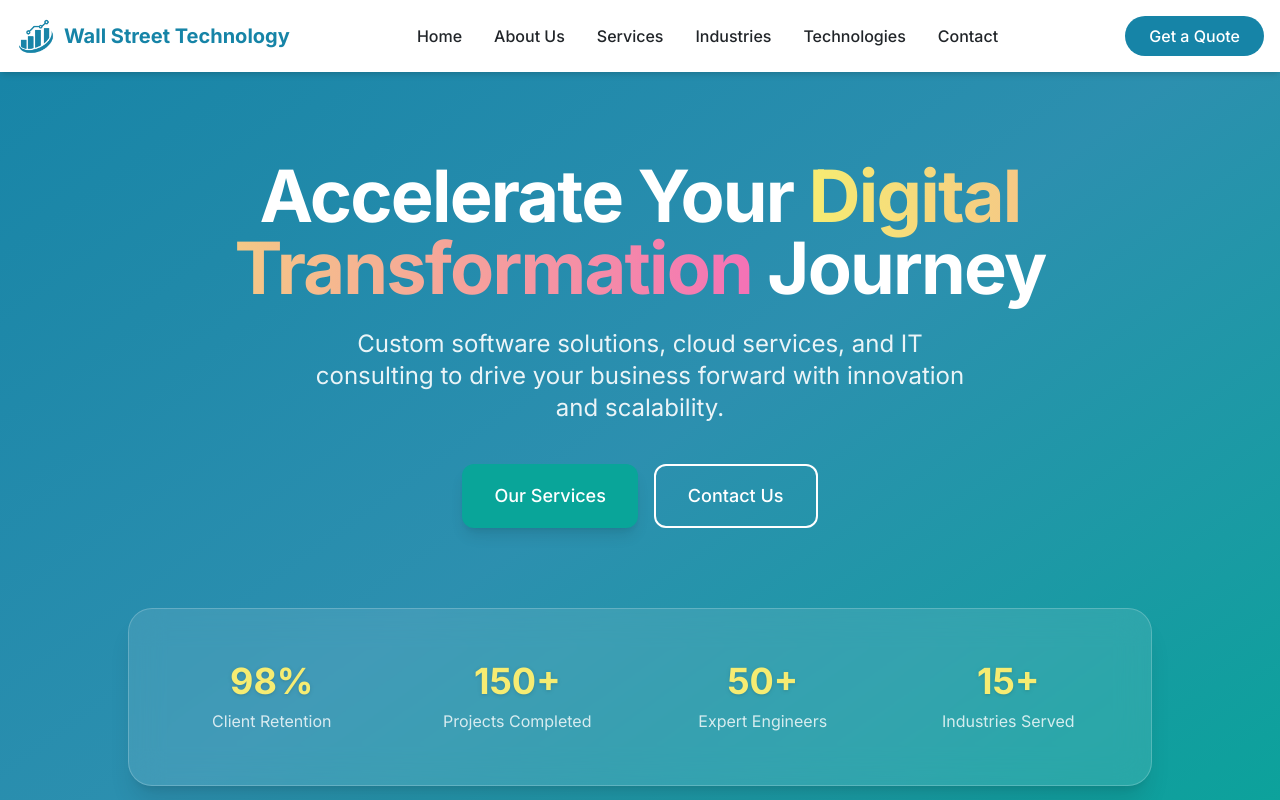
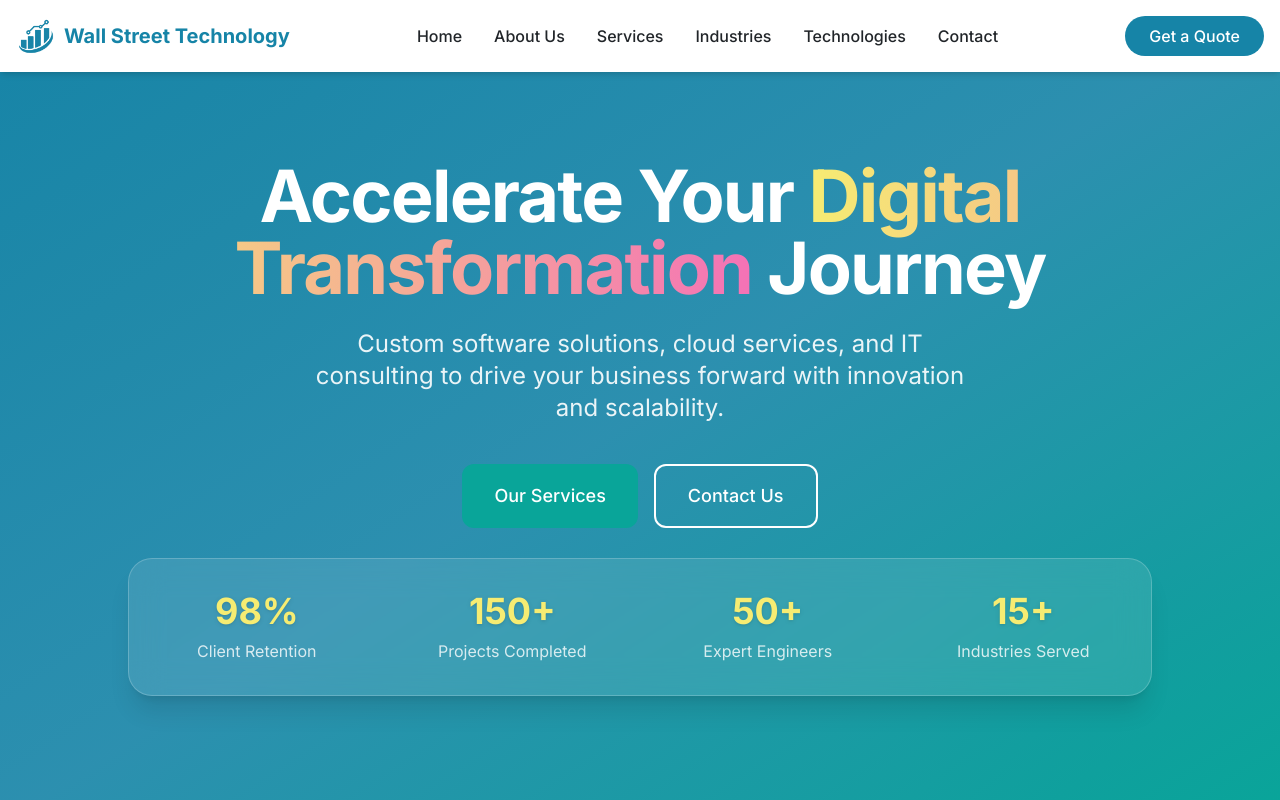
Before and after one commit to supunpramod/Wall-Street-Technology, a React (Vite) app: page / in a window 1280 px wide. Shown: the top 800 px of the page. Built offline with nearby package versions, Linux system fonts and the light colour scheme.

Commit message:
i coded header section

```diff
--- a/src/components/layout/Footer.jsx
+++ b/src/components/layout/Footer.jsx
@@ -54,7 +54,7 @@ const Footer = () => {
       <div className="container mx-auto px-4">
         <div className="grid grid-cols-1 sm:grid-cols-2 lg:grid-cols-6 gap-8">
           <div className="lg:col-span-2">
-            <div className="flex items-center space-x-2 mb-6">
+            <div className="flex items-center space-x-2 mb-6 ">
 
                   <img src={Logo1} alt="Logo" className="w-10 h-10 md:w-10 md:h-10" />
 
--- a/src/components/sections/Hero.jsx
+++ b/src/components/sections/Hero.jsx
@@ -1,8 +1,45 @@
 import { motion } from "framer-motion";
 import { Link } from "react-router-dom";
 import Button from "../ui/Button";
+import { useEffect, useState } from "react";
+
+// ✅ Counter Component
+const Counter = ({ from = 0, to, duration = 2 }) => {
+  const [count, setCount] = useState(from);
+
+  useEffect(() => {
+    let start = 0;
+    const end = parseInt(to.replace(/\D/g, ""), 10); // numbers only
+    if (start === end) return;
+
+    let totalMilSecDur = duration * 800;
+    let incrementTime = (totalMilSecDur / end) * 2;
+
+    let timer = setInterval(() => {
+      start += 1;
+      setCount(start);
+      if (start === end) clearInterval(timer);
+    }, incrementTime);
+
+    return () => clearInterval(timer);
+  }, [to, duration]);
+
+  return (
+    <span>
+      {count}
+      {to.replace(/[0-9]/g, "")}
+    </span>
+  );
+};
 
 const Hero = () => {
+  const stats = [
+    { value: "98%", label: "Client Retention" },
+    { value: "150+", label: "Projects Completed" },
+    { value: "50+", label: "Expert Engineers" },
+    { value: "15+", label: "Industries Served" },
+  ];
+
   return (
     <section className="relative overflow-hidden bg-gradient-to-br from-primary via-primary/90 to-secondary text-white pt-24 pb-20 md:pt-32 md:pb-28 lg:pt-40 lg:pb-32">
       {/* Background Decorations */}
@@ -47,15 +84,16 @@ const Hero = () => {
               <Button
     size="lg"
     variant="secondary"
-              className="px-8 py-4 text-lg rounded-xl shadow-lg hover:shadow-accent/40 transition"
+    className="px-8 py-4 text-lg rounded-xl border-white  hover:shadow-accent/40 transition w-full sm:w-auto "
   >
     Our Services
   </Button>
+
   <Link to="/contact">
     <Button
       size="lg"
       variant="outline"
-                className="px-8 py-4 text-lg rounded-xl border-white text-white hover:bg-white hover:text-primary transition"
+      className="px-8 py-4 text-lg rounded-xl border-white text-white  hover:text-primary transition w-full sm:w-auto"
     >
       Contact Us
     </Button>
@@ -63,22 +101,18 @@ const Hero = () => {
           </motion.div>
         </div>
 
-        {/* Stats Section */}
+        {/* Stats Section with Counter */}
         <motion.div
           className="mt-16 md:mt-20 flex justify-center"
           initial={{ opacity: 0 }}
-          animate={{ opacity: 1 }}
+          whileInView={{ opacity: 1 }}
+          viewport={{ once: true }}
           transition={{ duration: 0.6, delay: 0.6 }}
         >
           <div className="relative w-full max-w-5xl">
-            <div className="relative bg-white/10 backdrop-blur-lg rounded-3xl shadow-xl p-6 md:p-10 border border-white/20">
+            <div className="relative bg-white/10 backdrop-blur-lg rounded-3xl shadow-xl p-5 md:p-5  border border-white/20 mt-[-50px] ">
               <div className="grid grid-cols-2 md:grid-cols-4 gap-6 md:gap-10">
-                {[
-                  { value: "98%", label: "Client Retention" },
-                  { value: "150+", label: "Projects Completed" },
-                  { value: "50+", label: "Expert Engineers" },
-                  { value: "15+", label: "Industries Served" },
-                ].map((stat, index) => (
+                {stats.map((stat, index) => (
                   <motion.div
                     key={index}
                     className="text-center p-3"
@@ -86,7 +120,7 @@ const Hero = () => {
                     transition={{ type: "spring", stiffness: 300 }}
                   >
                     <div className="text-3xl md:text-4xl font-extrabold text-accent drop-shadow mb-2">
-                      {stat.value}
+                      <Counter to={stat.value} duration={2} />
                     </div>
                     <div className="text-sm md:text-base text-white/80">
                       {stat.label}
```
Lines whose indentation alone changed are shown as unchanged.
